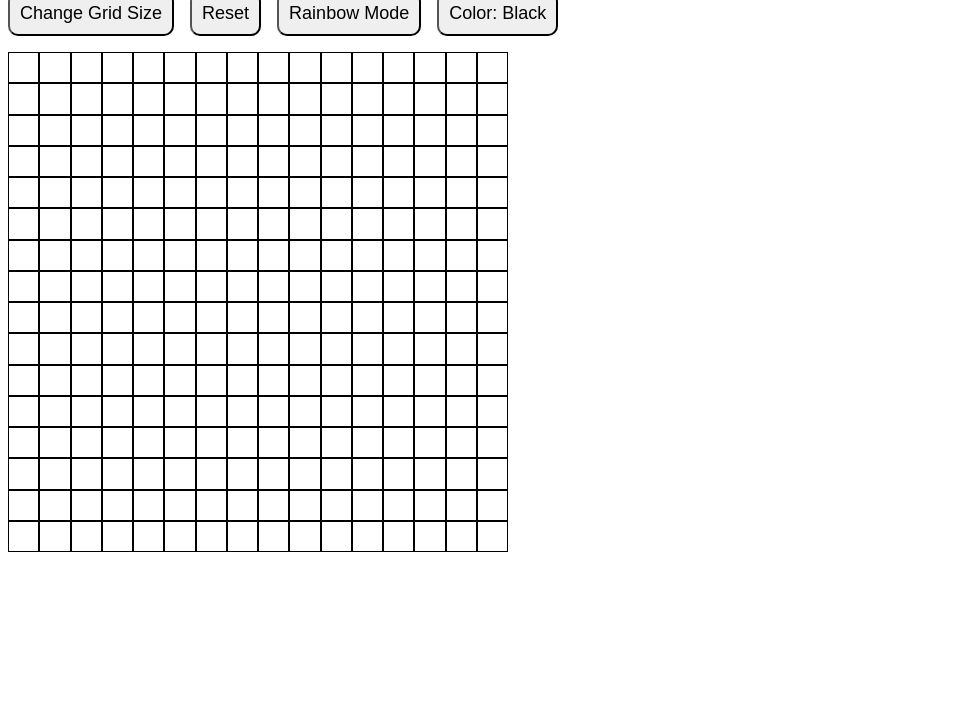
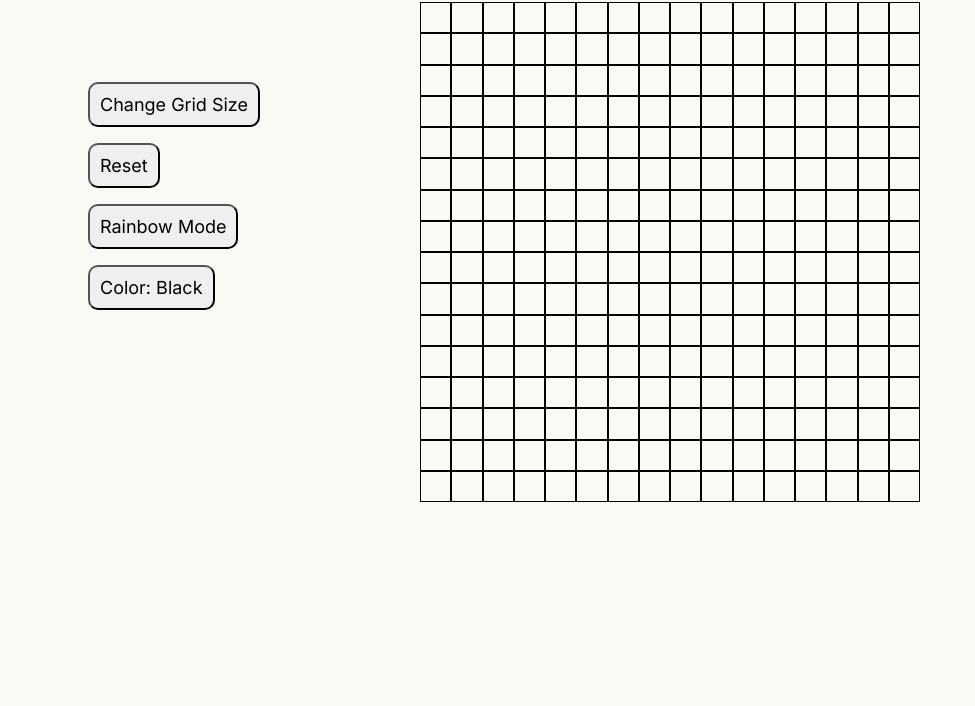
Before and after one commit to swayamsth/etch-a-sketch, a plain HTML site: page index.html in a window 1280 px wide. Shown: the part 94-800 px from the top of the page, without its empty margins (0-975 px from the left). Drawn offline with Linux system fonts and the light colour scheme.

Commit message:
Update UI

```diff
--- a/index.html
+++ b/index.html
@@ -8,12 +8,14 @@
     </head>
     <body>
         <p>Etch-a-Sketch</p>
-        <div class="buttons">
-            <button class="btn">Change Grid Size</button>
-            <button class="reset">Reset</button>
-            <button class="rgb">Rainbow Mode</button>
-            <button class="black">Color: Black</button>
+        <div class="main">
+            <div class="buttons">
+                <button class="btn">Change Grid Size</button><br>
+                <button class="reset">Reset</button><br>
+                <button class="rgb">Rainbow Mode</button><br>
+                <button class="black">Color: Black</button>
+            </div>
+            <div id="container"></div>
         </div>
-        <div id="container"></div>
     </body>
 </html>
--- a/style.css
+++ b/style.css
@@ -1,8 +1,20 @@
+@import url('https://fonts.googleapis.com/css2?family=Inter:wght@100;200;400;500;600;700&family=Poppins:wght@300;400;500;600&display=swap');
+
+body{
+    font-family: Poppins, Inter, sans-serif;
+    background-color: #FAFAF5;
+}
+
 p{
-    font-family: Arial, Helvetica, sans-serif;
     font-weight: bold;
     font-size: 32px;
     margin-bottom: 1rem;
+    text-align: center;
+}
+
+.main{
+    display: flex;
+    gap: 10rem;
 }
 
 #container{
@@ -18,13 +30,13 @@ p{
 .hover{
     background-color: #000000;
 }
-
 .buttons{
-    display: flex;
-    gap: 1rem;
+    margin-left: 5rem;
+    margin-top: 5rem;
 }
 
 .buttons .btn, .buttons .reset, .buttons .rgb, .buttons .black{
+    font-family: Inter, Poppins, sans-serif;
     font-size: 18px;
     padding: 10px;
     border-radius: 10px;
```
